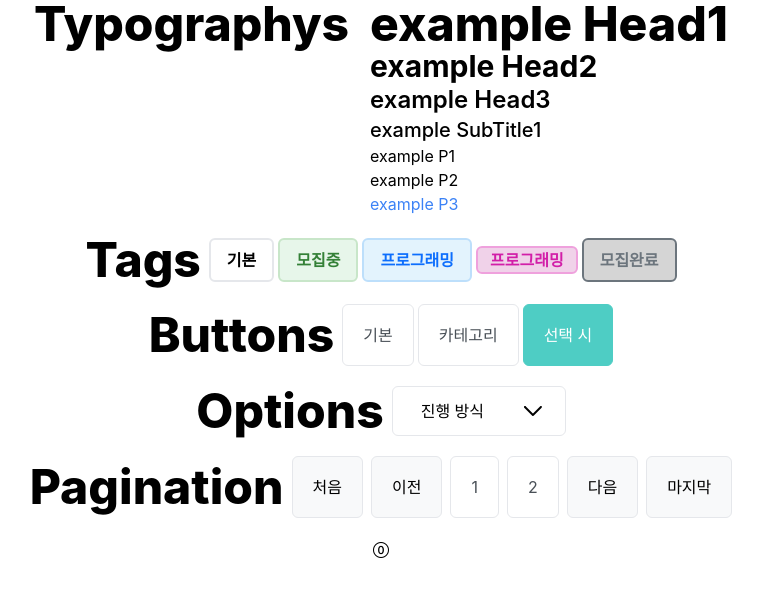
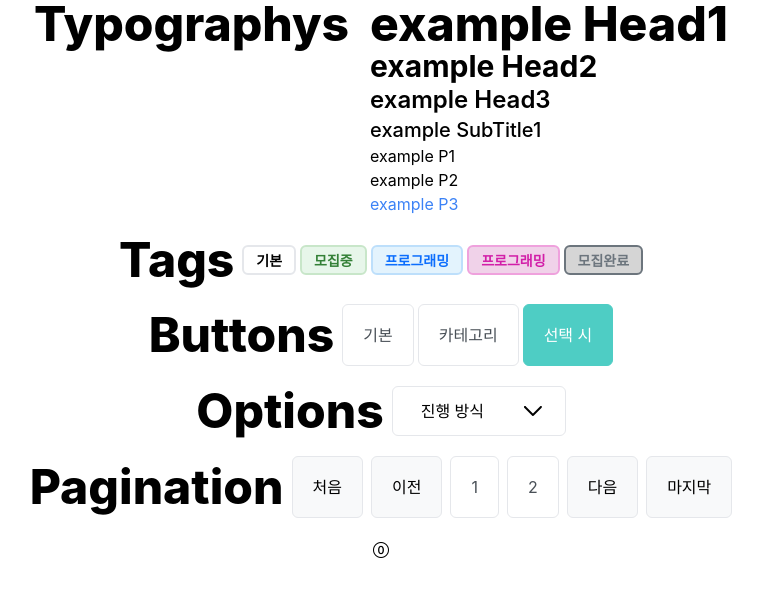
Before and after one commit to project-mos/frontend, a Next.js app: page /test in a window 1280 px wide. Shown: the top 596 px of the page, without its empty margins (259-1022 px from the left). Built offline with nearby package versions, Linux system fonts and the light colour scheme.

Commit message:
💄 [Design]: Atom/Tag box-sizing 추가 및 버튼 스타일링 변경 🚀 [Feat]: Atom/Tag border props 추가 🚀 [Feat]: Atom/Tag Type Detail, Card 내보내기 추가

```diff
--- a/src/components/atoms/Tag.tsx
+++ b/src/components/atoms/Tag.tsx
@@ -1,29 +1,41 @@
 import { cn } from "@/lib/utils";
 import React, { HTMLAttributes } from "react";
 
-const ButtonClass = {
+const TagClass = {
   Default:
-    "flex justify-center items-center bg-white text-black border-2 rounded-md px-4 py-2 text-xxs font-bold ",
+    "box-border flex justify-center items-center bg-white text-black border-2 rounded-md px-3 py-2 text-[14px] font-bold h-[30px]",
   Green: "bg-mos-green-100 !text-mos-green-500 border-mos-green-300 ",
   Blue: "bg-mos-blue-100 !text-mos-blue-500 border-mos-blue-300 ",
   Pink: "bg-mos-pink-100 !text-mos-pink-500 border-mos-pink-300 ",
   Gray: "bg-mos-gray-100 !text-mos-gray-500 border-mos-gray-500 ",
 };
 
+const ButtonTypeClass = {
+  Detail: "bg-mos-white-gray-100 rounded-[20px] text-mos-gray-300",
+  Card: "bg-mos-white-gray-100",
+};
+
 interface TagProps extends HTMLAttributes<HTMLDivElement> {
   className?: string;
-  size?: "sm" | "md" | "lg";
+  type?: keyof typeof ButtonTypeClass;
+  border?: boolean;
 }
 
-const TagComponent: React.FC<
-  TagProps & { color: keyof typeof ButtonClass }
-> = ({ className, children, size = "md", color, ...props }) => {
+const TagComponent: React.FC<TagProps & { color: keyof typeof TagClass }> = ({
+  className,
+  border = true,
+  children,
+  color,
+  type,
+  ...props
+}) => {
   return (
     <div
       className={cn(
-        ButtonClass.Default,
-        color !== "Default" && ButtonClass[color], // 동적 색상 적용
-        size === "sm" && " text-xxs px-3 py-1 max-h-7 ",
+        TagClass.Default,
+        type && ButtonTypeClass[type],
+        color !== "Default" && TagClass[color], // 동적 색상 적용
+        !border && "border-none",
         className
       )}
       {...props}
@@ -40,6 +52,12 @@ const Tag = {
   Blue: (props: TagProps) => <TagComponent {...props} color="Blue" />,
   Pink: (props: TagProps) => <TagComponent {...props} color="Pink" />,
   Gray: (props: TagProps) => <TagComponent {...props} color="Gray" />,
+  Detail: (props: TagProps) => (
+    <TagComponent {...props} type="Detail" color="Default" />
+  ),
+  Card: (props: TagProps) => (
+    <TagComponent {...props} type="Card" color="Default" />
+  ),
 };
 
 export default Tag;
```
